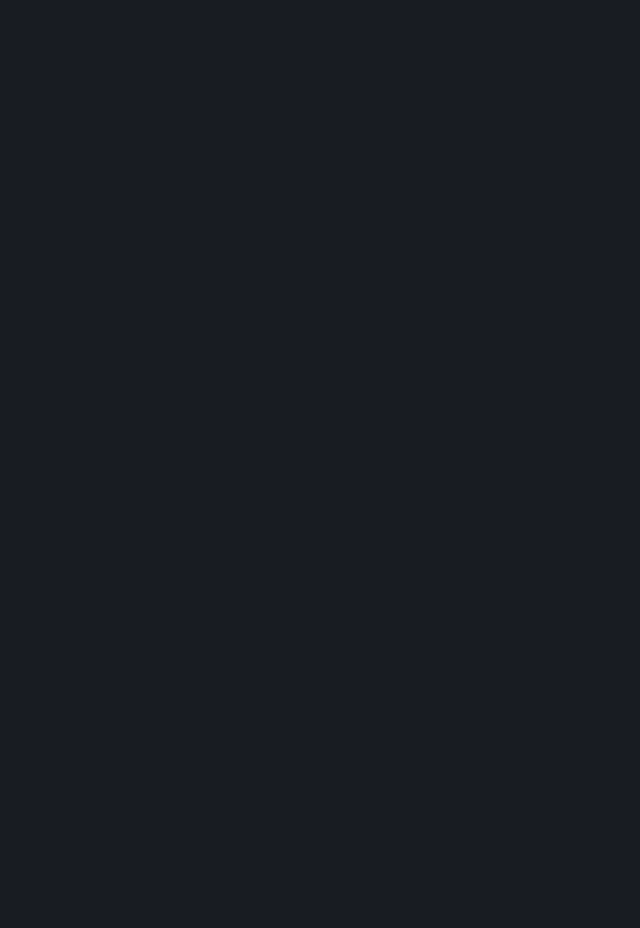
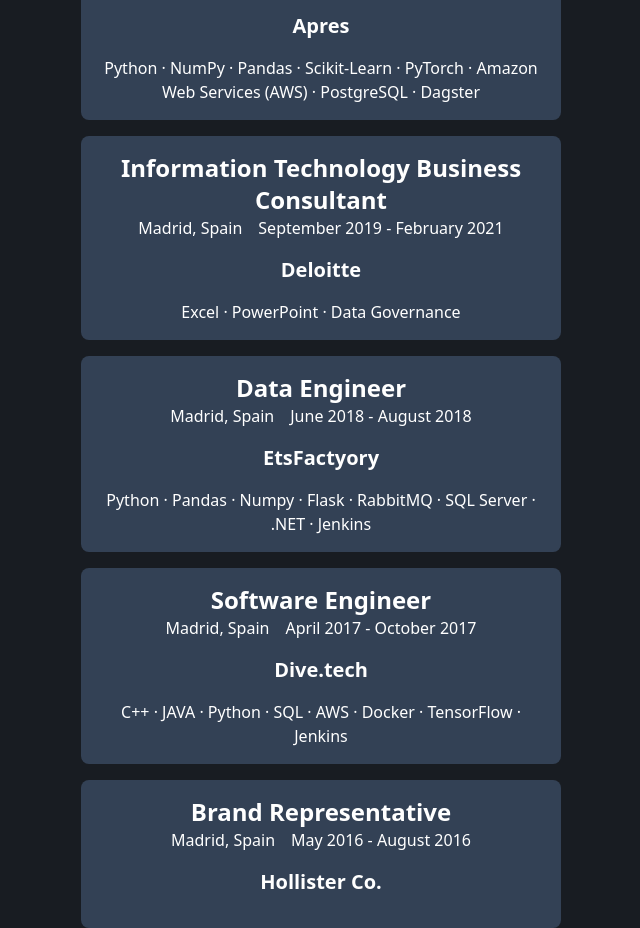
Before and after one commit to Jorjatorz/my-portfolio, a React (Create React App) app: page / in a window 1280 px wide. Shown: the part 640-1568 px from the top of the page, without its empty margins (319-959 px from the left). Before the commit the page ends 800 px from the top, so only its background shows below. Built offline with nearby package versions, Linux system fonts and the light colour scheme.

Commit message:
Added more jobs data

```diff
--- a/src/Components/Experience.jsx
+++ b/src/Components/Experience.jsx
@@ -10,7 +10,7 @@
         </div>
         <p className='m-4 text-xl font-bold'>{props.company}</p>
         <div>
-            <p>{props.skills}</p>
+            <p>{props.skills.join(' · ')}</p>
         </div>
     </div>
 }
--- a/src/Data/experience.json
+++ b/src/Data/experience.json
@@ -5,7 +5,98 @@
             "company": "Apres",
             "place": "San Francisco, United States (Remote)",
             "date": "June 2022 - Present",
-            "skills": "Python · NumPy · Pandas · Scikit-Learn · PyTorch · Amazon Web Services (AWS) · PostgreSQL · Dagster"
+            "skills": [
+                "Python",
+                "NumPy",
+                "Pandas",
+                "Scikit-Learn",
+                "PyTorch",
+                "Amazon Web Services (AWS)",
+                "PostgreSQL",
+                "Dagster"
+            ]
+        },
+        {
+            "title": "Machine Learning Engineer",
+            "company": "Apres",
+            "place": "San Francisco, United States (Remote)",
+            "date": "January 2022 - June 2022",
+            "skills": [
+                "Python",
+                "NumPy",
+                "Pandas",
+                "Scikit-Learn",
+                "PyTorch",
+                "Amazon Web Services (AWS)",
+                "PostgreSQL",
+                "Dagster"
+            ]
+        },
+        {
+            "title": "AI Solutions Engineer",
+            "company": "Apres",
+            "place": "San Francisco, United States (Remote)",
+            "date": "February 2021 - January 2022",
+            "skills": [
+                "Python",
+                "NumPy",
+                "Pandas",
+                "Scikit-Learn",
+                "PyTorch",
+                "Amazon Web Services (AWS)",
+                "PostgreSQL",
+                "Dagster"
+            ]
+        },
+        {
+            "title": "Information Technology Business Consultant",
+            "company": "Deloitte",
+            "place": "Madrid, Spain",
+            "date": "September 2019 - February 2021",
+            "skills": [
+                "Excel",
+                "PowerPoint",
+                "Data Governance"
+            ]
+        },
+        {
+            "title": "Data Engineer",
+            "company": "EtsFactyory",
+            "place": "Madrid, Spain",
+            "date": "June 2018 - August 2018",
+            "skills": [
+                "Python",
+                "Pandas",
+                "Numpy",
+                "Flask",
+                "RabbitMQ",
+                "SQL Server",
+                ".NET",
+                "Jenkins"
+            ]
+        },
+        {
+            "title": "Software Engineer",
+            "company": "Dive.tech",
+            "place": "Madrid, Spain",
+            "date": "April 2017 - October 2017",
+            "skills": [
+                "C++",
+                "JAVA",
+                "Python",
+                "SQL",
+                "AWS",
+                "Docker",
+                "TensorFlow",
+                "Jenkins"
+            ]
+        },
+        {
+            "title": "Brand Representative",
+            "company": "Hollister Co.",
+            "place": "Madrid, Spain",
+            "date": "May 2016 - August 2016",
+            "skills": []
         }
     ]
 }
```
